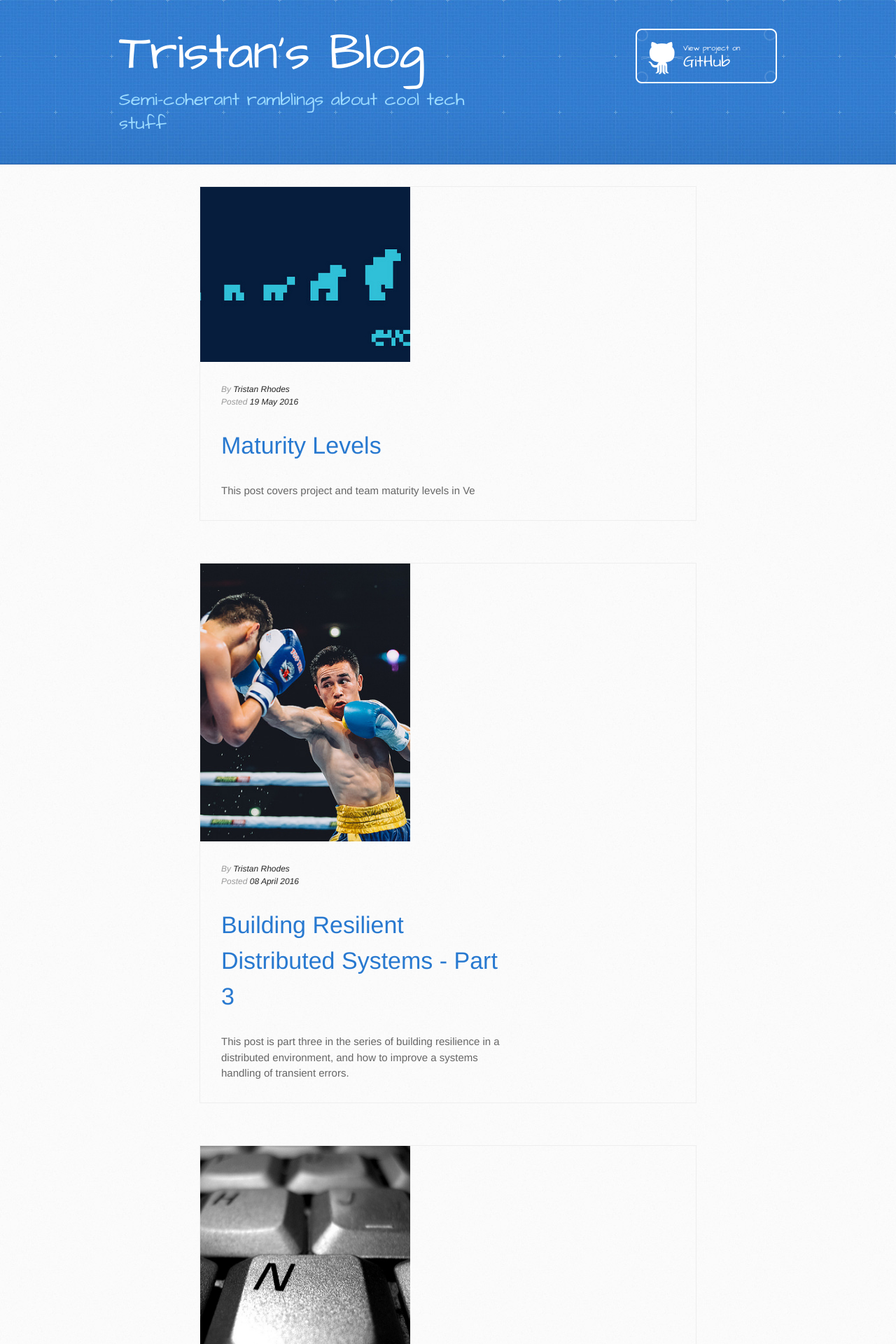
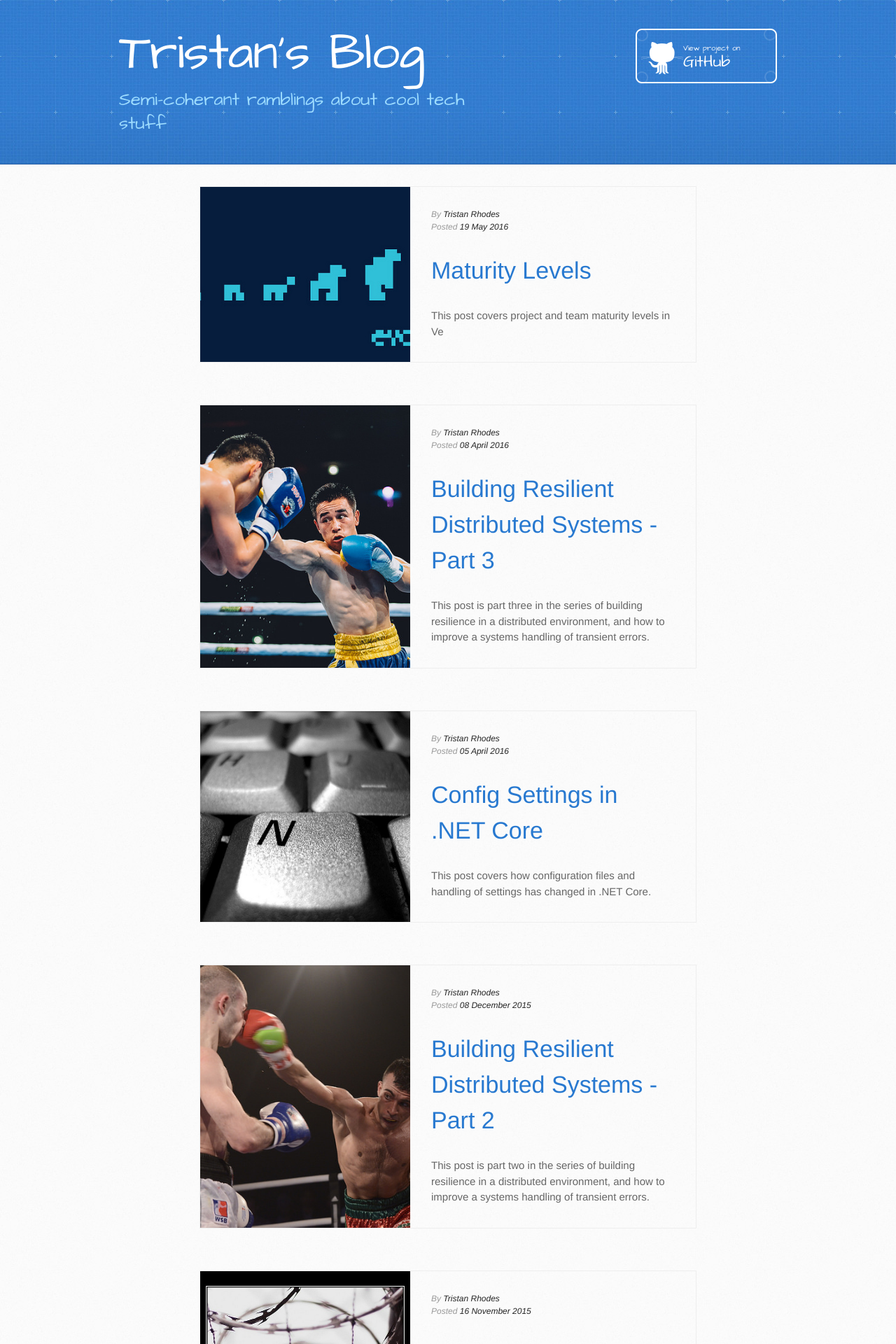
Before and after one commit to TristanRhodes/tristanrhodes.github.io, a Jekyll site: the page built from index.html, in a window 1280 px wide. Shown: the top 1920 px of the page at 70% size. Built offline with Jekyll 4.4.1, drawn with Linux system fonts in a browser that asks for light colours; the list of posts is cut into pages by our own code.

Commit message:
Updated main css to correct layout

```diff
--- a/stylesheets/main.css
+++ b/stylesheets/main.css
@@ -217,7 +217,7 @@ h3 {
 @media (min-width: 768px) {
     .post-details-wrapper {
         display: inline-block;
-        width: calc(100% - 300px);
+        width: calc(100% - 360px);
     }
 }
 
```
